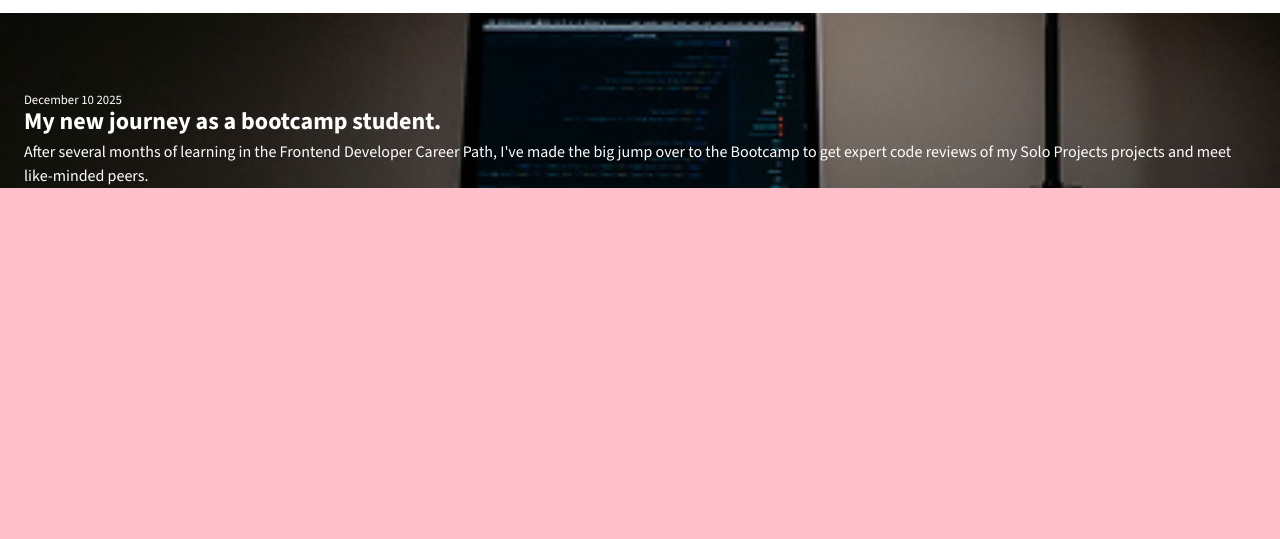
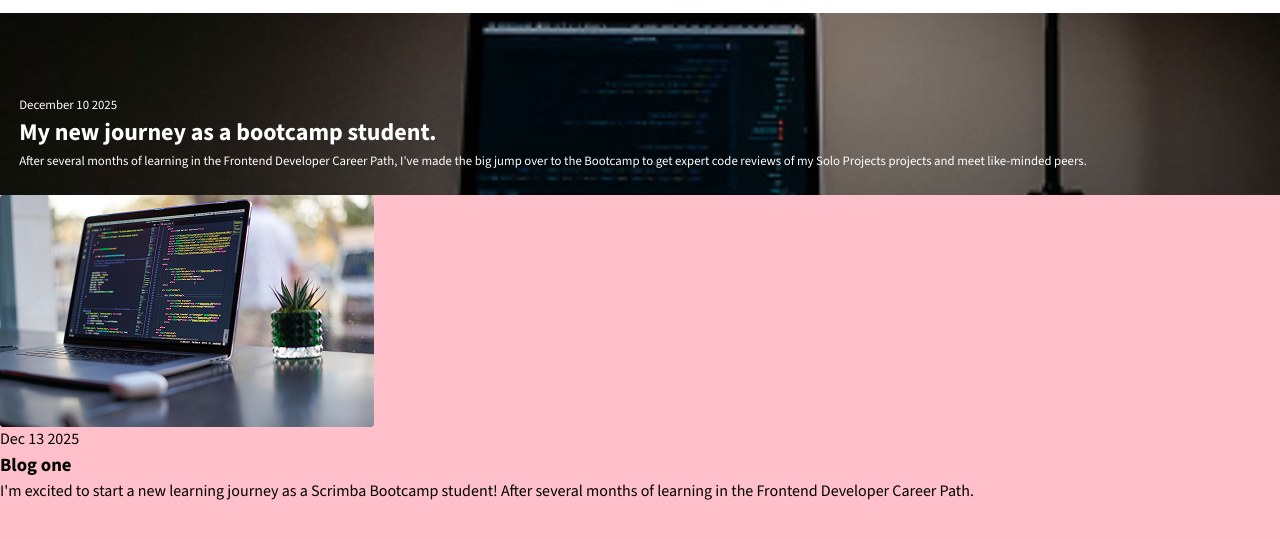
Before and after one commit to Okumu87/Learning-journal, a website built with Vite: page index.html in a window 1280 px wide. Shown: the part 49-588 px from the top of the page. Built offline with nearby package versions, Linux system fonts and the light colour scheme.

Commit message:
article commit message:

```diff
--- a/css/media-queries.css
+++ b/css/media-queries.css
@@ -19,7 +19,13 @@ header{
     background-position: center;
     background-size: cover;
     background-repeat: no-repeat;
-    padding: 0 1.5em;
+    padding: 1.5em 1.2em;
+
+    p{
+        font-size: .8rem;
+        line-height: 1.5;
+        margin-top: .5em;
+    }
 
     h2{
          line-height: 1;
@@ -30,7 +36,8 @@ header{
     .date{
         font-size: .8rem;
         font-weight: 300;
-        padding-top: 6em;
+        padding: 4em 0 .5em 0;
+
 
     }
 }
--- a/index.html
+++ b/index.html
@@ -32,6 +32,17 @@
      </header>
     <!-- main -->
     <main>
+    <section class="articles">
+        <div class="blog-one">
+            <div class="img-blog__one">
+                <img src="./images/article-image-01.png" alt="blog-one-img" class="blog-img">
+            </div>
+            <div class="blog-one__text blog-text">
+                <p class="date blog-date">Dec 13 2025</p>
+                <h3>Blog one</h3>
+                <p class="article-text">I'm excited to start a new learning journey as a Scrimba Bootcamp student! After several months of learning in the Frontend Developer Career Path.</p>
+        </div>
+    </section>
 
     </main>
     <!-- footer -->
```
Also changed, not shown: images/article-image-01.png (added), images/balb.png (deleted), images/bio-img.png (deleted), images/header-img.png (deleted), images/laptop-design__display.png (deleted), images/laptop-nightlight.png (deleted), 2 other files.
